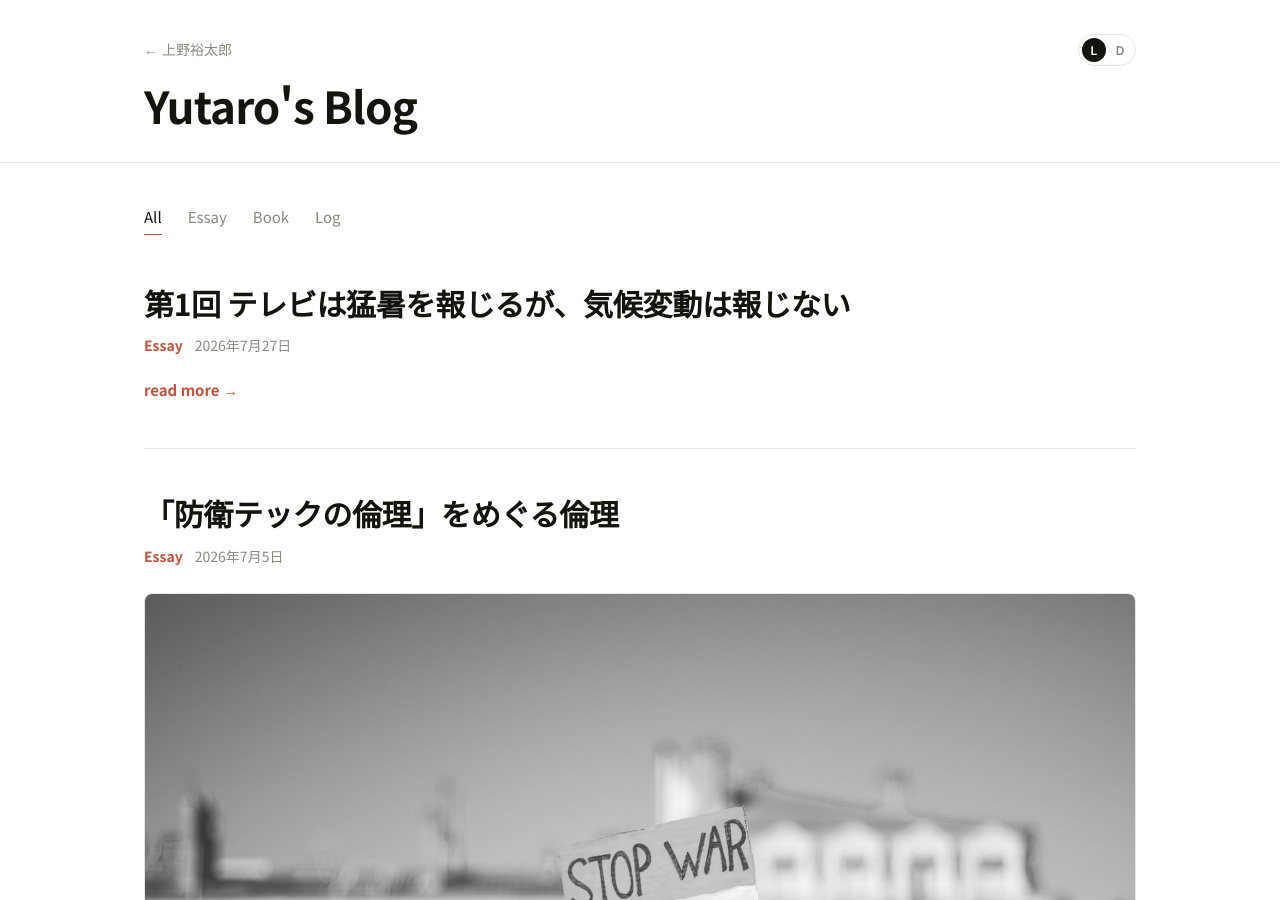
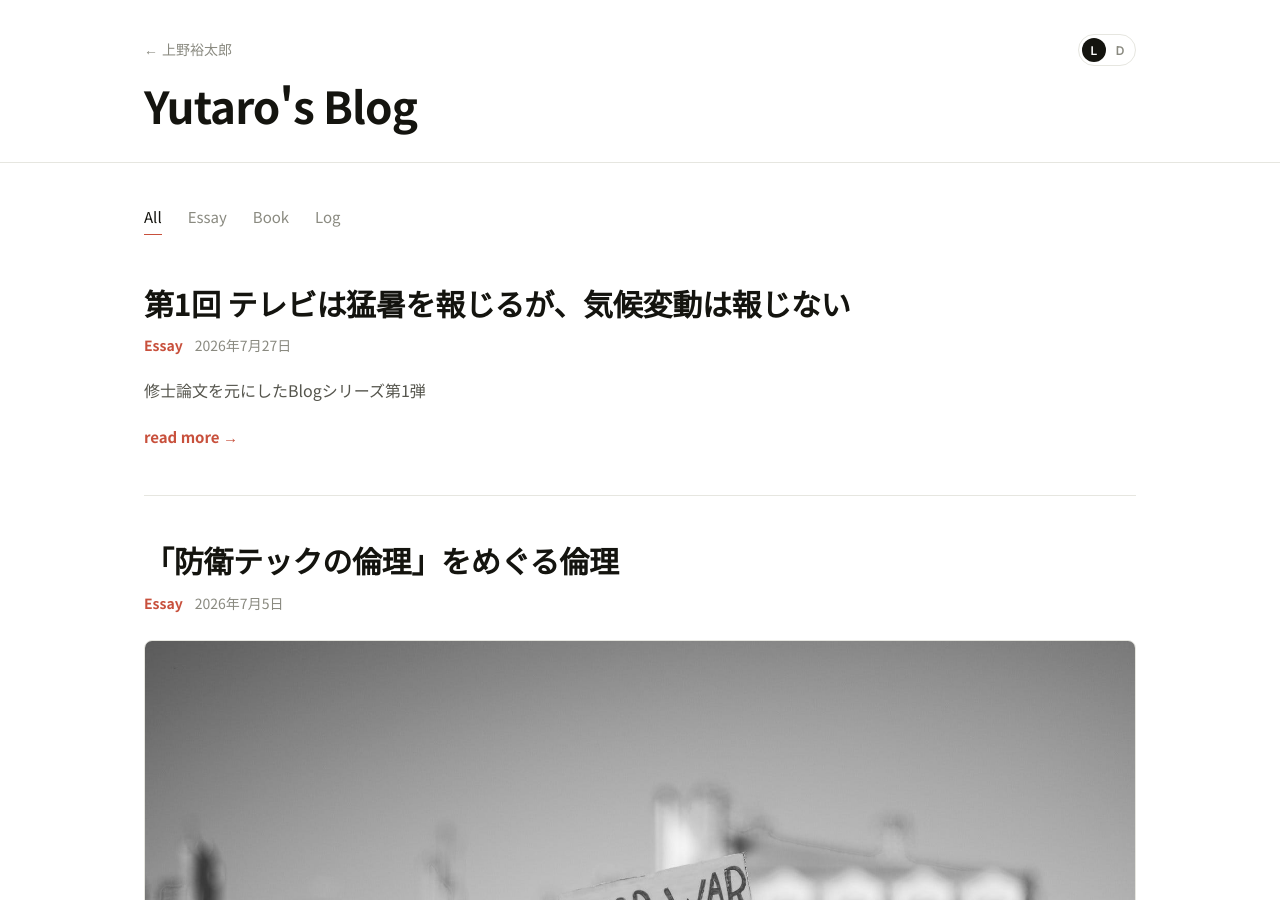
Before and after one commit to yutaro0518/website, a Jekyll site: the page built from blog/index.html, in a window 1280 px wide and 900 px high. Built offline with Jekyll 4.4.1, drawn with Linux system fonts in a browser that asks for light colours.

Commit message:
Add excerpt to masterthesis01 blog post
Added excerpt to the blog post based on master's thesis.

```diff
--- a/blog/masterthesis01.md
+++ b/blog/masterthesis01.md
@@ -2,8 +2,8 @@
 title: "第1回 テレビは猛暑を報じるが、気候変動は報じない"
 date: 2026-07-27
 category: "Essay"
+excerpt: "修士論文を元にしたBlogシリーズ第1弾"
 ---
-
 ## **今年もまた、観測史上最も暑い夏**
 
 朝、駅までの数分で汗が噴き出す。夜になっても気温が下がらない。ニュースをつければ「危険な暑さ」「命に関わる猛暑」という言葉が毎日のように流れてくる。もはや夏の風物詩と言ってもいいくらいだ。
```
